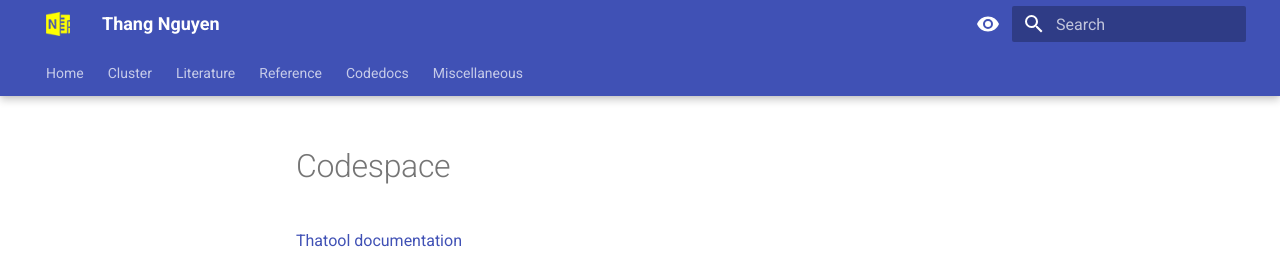
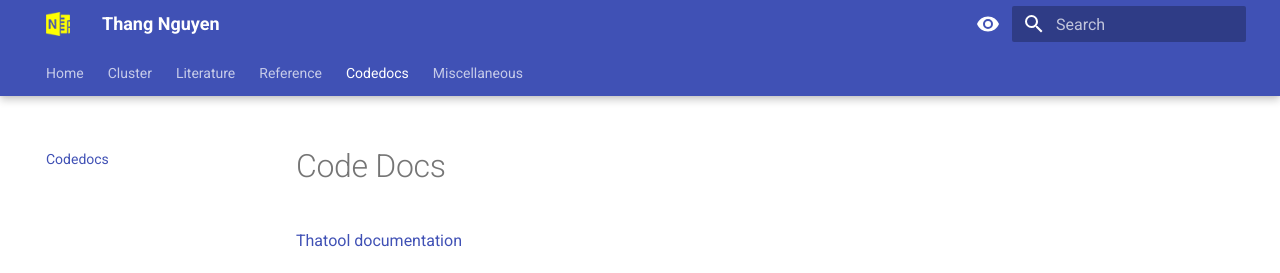
Before and after one commit to thangckt/thangckt.github.io, an MkDocs documentation site: the page built from docs/codedocs.md, in a window 1280 px wide. Shown: the top 273 px of the page. Built offline with MkDocs 1.6.1 and Material for MkDocs 9.7.7, drawn with Linux system fonts in a browser that asks for light colours; the version menu is left out.

Commit message:
Update and rename codespace.md to codedocs.md

```diff
--- a/docs/codespace.md
+++ b/docs/codedocs.md
@@ -3,7 +3,7 @@ hide:
 #   - toc
 ---
 
-# Codespace
+# Code Docs
 
 [Thatool documentation](https://thangckt.github.io/thatool/){target="_blank"}
 
```
